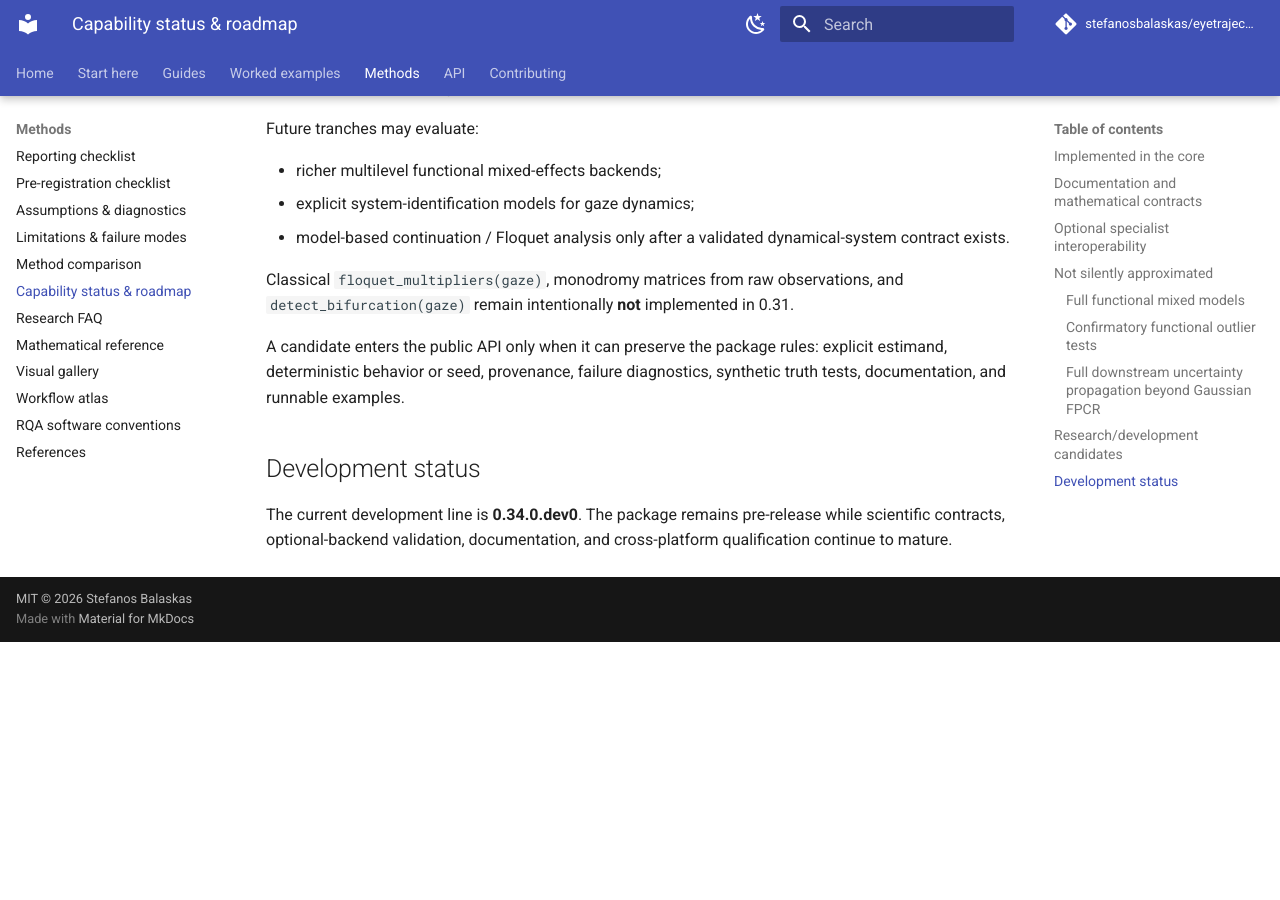
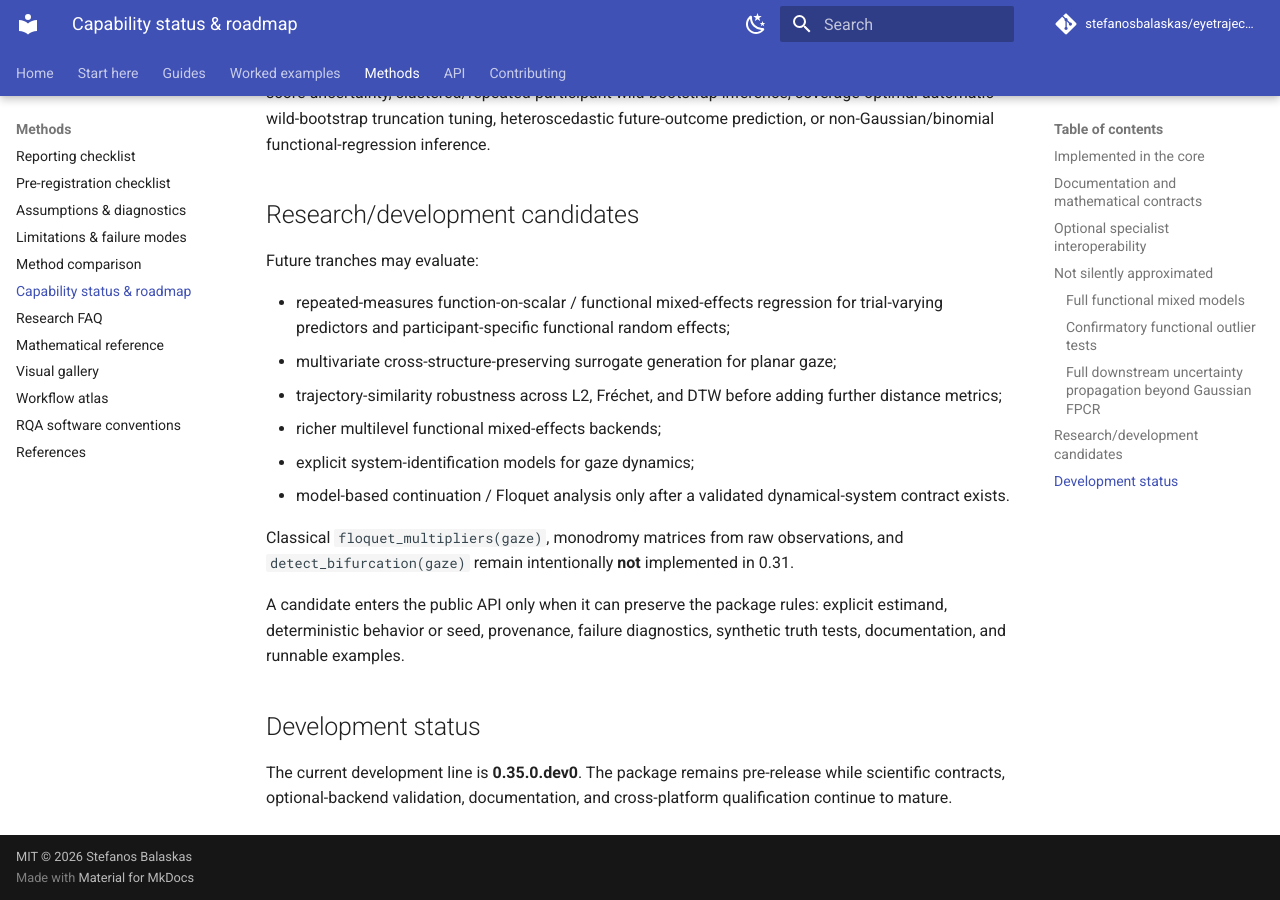
Before and after one commit to stefanosbalaskas/eyetrajectoriespy, an MkDocs documentation site: the page built from docs/methods/status-roadmap.md, in a window 1280 px wide and 900 px high, scrolled down 6231 px. Built offline with MkDocs 1.6.1 and Material for MkDocs 9.7.7, drawn with Linux system fonts in a browser that asks for light colours; comment, search, counter and statistics services are not loaded; before the commit the page ends 6873 px from its top, so only the background shows below that; some of the changed text lies outside the part shown.

Commit message:
Update capability roadmap for 0.35

```diff
--- a/docs/methods/status-roadmap.md
+++ b/docs/methods/status-roadmap.md
@@ -12,6 +12,8 @@
 | Native curve-specific time grids | implemented | `IrregularTrajectorySet` |
 | Sparse univariate covariance FPCA + PACE scores | implemented (optional FDApy backend) | `fit_sparse_fpca_fdapy()` |
 | Simultaneous functional mean band | implemented | `multiplier_functional_mean_band()` |
+| Function-on-scalar regression | implemented; observed-grid OLS with explicit design and HC1 standard errors | `fit_function_on_scalar_regression()` |
+| Function-on-scalar simultaneous coefficient bands | implemented; fixed-design wild bootstrap with coefficient/family scope | `function_on_scalar_simultaneous_bands()` |
 | Explicit irregular → common-grid projection | implemented | `resample_irregular_to_grid()` |
 | Univariate FPCA | implemented | `fit_fpca()` |
 | Joint multivariate FPCA | implemented | `fit_mfpca()` |
@@ -118,6 +120,9 @@
 
 Future tranches may evaluate:
 
+- repeated-measures function-on-scalar / functional mixed-effects regression for trial-varying predictors and participant-specific functional random effects;
+- multivariate cross-structure-preserving surrogate generation for planar gaze;
+- trajectory-similarity robustness across L2, Fréchet, and DTW before adding further distance metrics;
 - richer multilevel functional mixed-effects backends;
 - explicit system-identification models for gaze dynamics;
 - model-based continuation / Floquet analysis only after a validated dynamical-system contract exists.
@@ -128,4 +133,4 @@
 
 ## Development status
 
-The current development line is **0.34.0.dev0**. The package remains pre-release while scientific contracts, optional-backend validation, documentation, and cross-platform qualification continue to mature.
+The current development line is **0.35.0.dev0**. The package remains pre-release while scientific contracts, optional-backend validation, documentation, and cross-platform qualification continue to mature.
```
